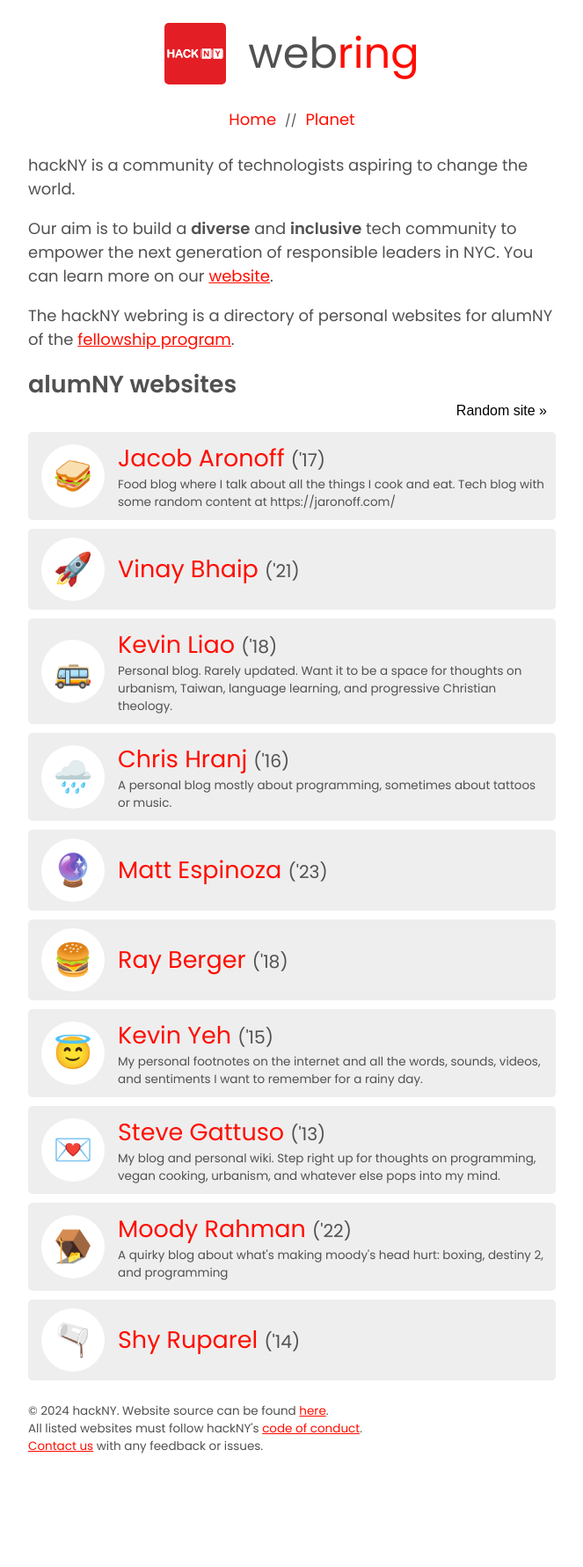
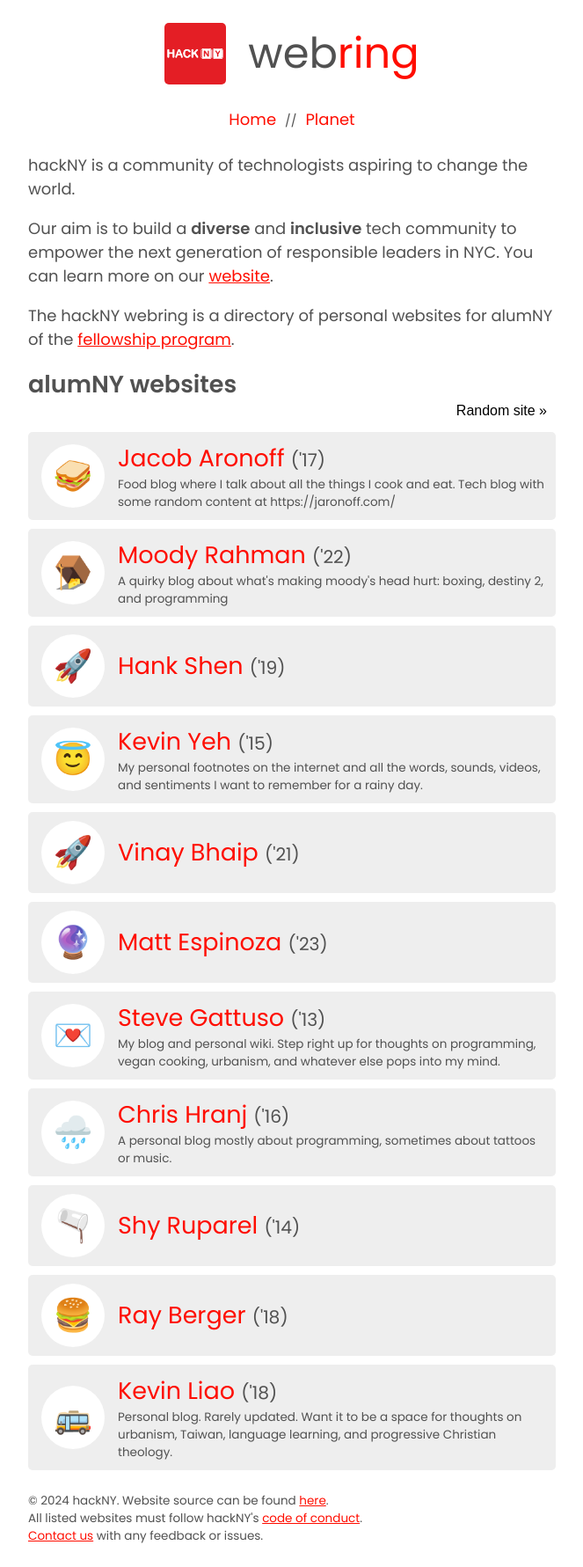
Before and after one commit to hackny/webring, a Jekyll site: the page built from index.html, in a window 1280 px wide. Shown: the whole page at 88% size, without its empty margins (308-971 px from the left). Built offline with Jekyll 4.4.1, drawn with Linux system fonts in a browser that asks for light colours; before the commit the page ends 1679 px from its top, so only the background shows below that.

Commit message:
Add Hank's website (#5)
* Update fellows.yaml

* Update fellows.yaml

---------

Co-authored-by: Raymond Berger <RayBB@users.noreply.github.com>

```diff
--- a/_data/fellows.yaml
+++ b/_data/fellows.yaml
@@ -48,6 +48,10 @@
   url: http://vinaybhaip.com
   rss_url: https://vinaybhaip.com/blog/feed.xml
   emoji: 🚀
+- name: Hank Shen
+  year: 2019
+  url: https://localhank.io/
+  emoji: 🚀
 - name: Matt Espinoza
   year: 2023
   url: https://www.mattespoz.com/
```
